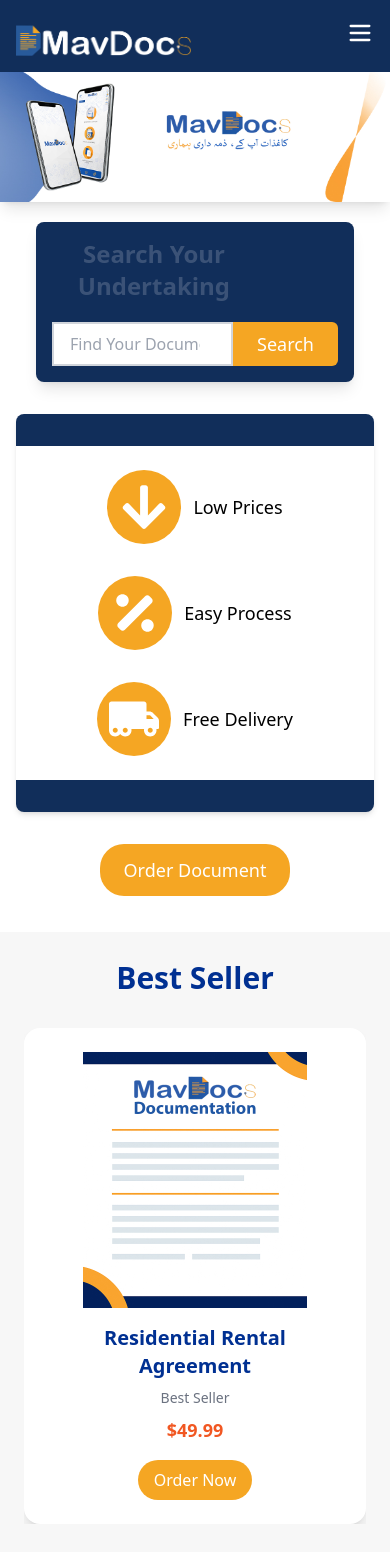
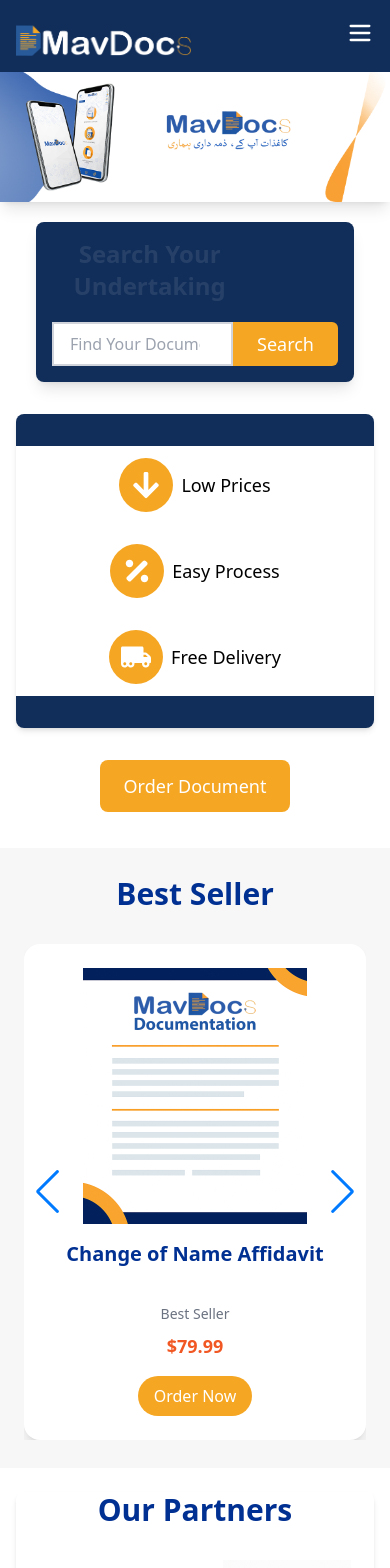
Before and after one commit to bilalviistech/project, a React (Vite) app: page / in a window 390 px wide. Shown: the top 1568 px of the page. Built offline with nearby package versions, Linux system fonts and the light colour scheme.

Commit message:
add arrow

```diff
--- a/src/components/Footer.jsx
+++ b/src/components/Footer.jsx
@@ -33,7 +33,6 @@
                     <ul className="space-y-2">
                         <li><Link to="/" className="hover:text-[#f5a623] transition-all text-sm">Home</Link></li>
                         <li><Link to="/about-us" className="hover:text-[#f5a623] transition-all text-sm">About</Link></li>
-                        <li><Link to="/" className="hover:text-[#f5a623] transition-all text-sm">Pricing</Link></li>
                         <li><Link to="/contact-us" className="hover:text-[#f5a623] transition-all text-sm">Contact</Link></li>
                     </ul>
                 </div>
--- a/src/views/website/Home.jsx
+++ b/src/views/website/Home.jsx
@@ -28,6 +28,7 @@
 import Saassociate from "@/assets/images/Sa associate.jpg"
 import UmarRealEstate from "@/assets/images/Umar Real Estate.png"
 import productImg from "@/assets/images/productImg.jpg"
+import { Navigation, Autoplay } from 'swiper/modules'; // import Navigation module
 
 // Sample partner data
 const partners = [
@@ -115,13 +116,13 @@
         description:
             "Very impressed. The document was accurate, neatly printed, and came with everything I needed, even the envelope. Saved me so much time and hassle.",
     },
-    // {
-    //     name: "Mark Wilson",
-    //     image: "https://randomuser.me/api/portraits/men/2.jpg", // Replace with actual images
-    //     rating: 5,
-    //     description:
-    //         "Excellent customer support. The product exceeded my expectations in every way!",
-    // },
+    {
+        name: "Mark Wilson",
+        image: "https://randomuser.me/api/portraits/men/2.jpg", // Replace with actual images
+        rating: 5,
+        description:
+            "Excellent customer support. The product exceeded my expectations in every way!",
+    },
     // {
     //     name: "Mark Wilson",
     //     image: "https://randomuser.me/api/portraits/men/2.jpg", // Replace with actual images
@@ -181,6 +182,13 @@
         description:
             "Learn the essential tips for improving your online marketing strategy. Increase engagement and drive more sales.",
         link: "/blog/online-marketing-tips",
+    },
+    {
+        title: "How to Boost Website Conversions",
+        image: "https://www.dummyimg.in/placeholder",
+        description:
+            "Discover proven strategies to increase your website's conversion rates and turn visitors into loyal customers.",
+        link: "/blog/website-conversion-tips",
     },
     {
         title: "How to Boost Website Conversions",
@@ -310,24 +318,24 @@
 
             {/* Cart Reviews */}
             <section className="flex justify-center items-center text-center py-8 bg-[#112e5a] mx-4 my-3 rounded-lg shadow-md">
-                <div className="bg-white text-black py-6 px-6 flex justify-center w-full">
+                <div className="bg-white text-black py-6 px-6 flex justify-center w-full max-[500px]:py-3">
                     <div className="grid grid-cols-1 sm:grid-cols-2 md:grid-cols-3 gap-8 max-w-6xl w-full">
                         {[
                             {
-                                icon: <FaArrowDown size={50} />,
+                                icon: <FaArrowDown />,
                                 text: "Low Prices",
                             },
                             {
-                                icon: <FaPercentage size={50} />,
+                                icon: <FaPercentage />,
                                 text: "Easy Process",
                             },
                             {
-                                icon: <FaTruckMoving size={50} />,
+                                icon: <FaTruckMoving />,
                                 text: "Free Delivery",
                             },
                         ].map(({ icon, text }, index) => (
-                            <div key={index} className="flex items-center justify-center space-x-3 rounded-lg">
-                                <div className="bg-[#f5a623] rounded-full p-3 text-white">
+                            <div key={index} className="flex items-center justify-center gap-2 rounded-lg">
+                                <div className="bg-[#f5a623] rounded-full p-3 text-white max-[500px]:text-3xl max-[1025px]:text-5xl max-[1500px]:text-5xl max-[2000px]:text-5xl">
                                     {icon}
                                 </div>
                                 <span className="text-lg font-medium text-black">{text}</span>
@@ -348,12 +356,13 @@
                 <div className="flex justify-center mb-4">
                     <Link to={"/product"}>
 
-                        <button className="bg-[#f5a623] text-white px-6 py-3 rounded-3xl text-lg hover:bg-[#f5a177] focus:ring-4 focus:ring-blue-300 transition-transform transform hover:translate-y-[-10px] duration-300 ease-in-out">
+                        <button className="bg-[#f5a623] text-white px-6 py-3 rounded-lg text-lg hover:bg-[#f5a177] focus:ring-4 focus:ring-blue-300 transition-transform transform hover:translate-y-[-10px] duration-300 ease-in-out">
                             Order Document
                         </button>
                     </Link>
                 </div>
             </section>
+
 
             <section className="py-7 px-6 bg-[#f7f7f7] text-center">
                 <h2 className="text-3xl font-bold text-[#003092] mb-8">
@@ -361,19 +370,21 @@
                 </h2>
 
                 <Swiper
-                    spaceBetween={30} // Space between slides
-                    slidesPerView={1} // Number of slides visible at a time
-                    loop={true} // Infinite loop effect
-                    autoplay={{ delay: 3000 }} // Auto play for the slider
+                    modules={[Navigation, Autoplay]} // Register modules here
+                    spaceBetween={30}
+                    slidesPerView={1}
+                    loop={true}
+                    autoplay={{ delay: 3000 }}
+                    navigation={true} // Enable navigation
                     breakpoints={{
                         640: {
-                            slidesPerView: 2, // 2 slides on small screens
+                            slidesPerView: 2,
                         },
                         768: {
-                            slidesPerView: 3, // 3 slides on medium screens
+                            slidesPerView: 3,
                         },
                         1024: {
-                            slidesPerView: 4, // 4 slides on large screens
+                            slidesPerView: 4,
                         },
                     }}
                 >
@@ -426,7 +437,7 @@
                     }}
                     loop={true} // Infinite loop effect
                     autoplay={{
-                        delay: 1000, // Set autoplay delay
+                        delay: 2000, // Set autoplay delay
                         disableOnInteraction: true, // Disable autoplay when interacting
                     }}
                 >
@@ -485,31 +496,22 @@
                 </h2>
 
                 <Swiper
-                    spaceBetween={30} // Space between slides
-                    slidesPerView={1} // Number of slides visible at a time
-                    loop={true} // Infinite loop effect
-                    autoplay={{ delay: 300 }} // Auto play for the slider
+                    modules={[Navigation, Autoplay]} // Register Navigation
+                    spaceBetween={30}
+                    slidesPerView={1}
+                    loop={true}
+                    autoplay={{ delay: 2000 }}
+                    navigation={true} // Enable navigation arrows
                     breakpoints={{
-                        320: {
-                            slidesPerView: 1, // 2 slides on small screens
-                        },
-                        425: {
-                            slidesPerView: 1, // 2 slides on small screens
-                        },
-                        640: {
-                            slidesPerView: 2, // 2 slides on small screens
-                        },
-                        768: {
-                            slidesPerView: 2, // 3 slides on medium screens
-                        },
-                        1024: {
-                            slidesPerView: 3, // 4 slides on large screens
-                        },
-                        1440: {
-                            slidesPerView: 4, // 4 slides on large screens
-                        },
+                        320: { slidesPerView: 1 },
+                        425: { slidesPerView: 1 },
+                        640: { slidesPerView: 2 },
+                        768: { slidesPerView: 2 },
+                        1024: { slidesPerView: 3 },
+                        1440: { slidesPerView: 4 },
                     }}
                 >
+
                     {reviews.map((review, index) => (
                         <SwiperSlide key={index}>
                             <div className="bg-white min-h-80 max-h-80 p-6 rounded-lg shadow-lg hover:shadow-2xl transition-all transform hover:scale-105">
@@ -555,22 +557,25 @@
                 </h2>
 
                 <Swiper
-                    spaceBetween={30} // Space between slides
-                    slidesPerView={1} // Number of slides visible at a time
-                    loop={true} // Infinite loop effect
-                    autoplay={{ delay: 3000 }} // Auto play for the slider
+                    modules={[Navigation, Autoplay]}
+                    spaceBetween={30}
+                    slidesPerView={1}
+                    loop={true}
+                    autoplay={{ delay: 2000 }}
+                    navigation={true}
                     breakpoints={{
                         640: {
-                            slidesPerView: 2, // 2 slides on small screens
+                            slidesPerView: 2,
                         },
                         768: {
-                            slidesPerView: 3, // 3 slides on medium screens
+                            slidesPerView: 3,
                         },
                         1024: {
-                            slidesPerView: 4, // 4 slides on large screens
+                            slidesPerView: 4,
                         },
                     }}
                 >
+                    {/* Slides go here */}
                     {blogPosts.map((post, index) => (
                         <SwiperSlide key={index}>
                             <div className="bg-white p-6 rounded-lg shadow-lg hover:shadow-2xl transition-all transform hover:scale-105">
--- a/src/views/website/Product.jsx
+++ b/src/views/website/Product.jsx
@@ -109,6 +109,12 @@
         ));
     };
 
+    const resetHandler = () => {
+        setSearchText("");                // Clear the search input
+        setCatState("Agreement");         // Optional: Reset category
+        navigate("/product");             // Remove search param from URL
+    };
+
     return (
         <div className="min-h-screen text-white font-sans">
             <Header />
@@ -150,12 +156,14 @@
             </div>
 
             {/* Category Buttons */}
+            <div className="px-4 sm:px-8 py-4 bg-gray-100 rounded-md shadow-inner">
+                {/* Category Buttons */}
                 <div className="overflow-x-auto">
-                <div className="flex sm:justify-center gap-4 sm:gap-6 mt-3 mx-3 px-2 w-max sm:w-auto">
+                    <div className="flex w-max sm:w-auto gap-3 sm:justify-center">
                         {mycategories.map((category, index) => (
                             <button
                                 key={index}
-                            className="whitespace-nowrap px-5 py-2.5 bg-[#f5a623] text-white rounded-full shadow-md hover:bg-orange-600 transition-all text-base sm:text-lg font-semibold"
+                                className="whitespace-nowrap px-5 py-2 bg-[#f5a623] text-white rounded-full shadow-md hover:bg-orange-600 transition-all text-sm sm:text-base font-semibold"
                                 onClick={() => catChangeHandler(category)}
                             >
                                 {category.name}
@@ -163,6 +171,26 @@
                         ))}
                     </div>
                 </div>
+
+                {/* Clear Filter Button on Next Line */}
+                {
+                    searchText && (
+                        <div className="flex justify-center mt-4">
+                            <button
+                                onClick={resetHandler}
+                                className="flex items-center gap-2 px-4 py-2 bg-red-500 text-white rounded-full hover:bg-red-600 transition-all text-sm sm:text-base font-medium shadow-md"
+                            >
+                                <svg className="w-4 h-4" fill="none" stroke="currentColor" strokeWidth="2" viewBox="0 0 24 24">
+                                    <path strokeLinecap="round" strokeLinejoin="round" d="M6 18L18 6M6 6l12 12" />
+                                </svg>
+                                Clear Filter
+                            </button>
+                        </div>
+                    )
+                }
+
+            </div>
+
 
             {/* Product Lists with Filters */}
             <div className="my-10 px-6">
```
Lines whose indentation alone changed are shown as unchanged.
